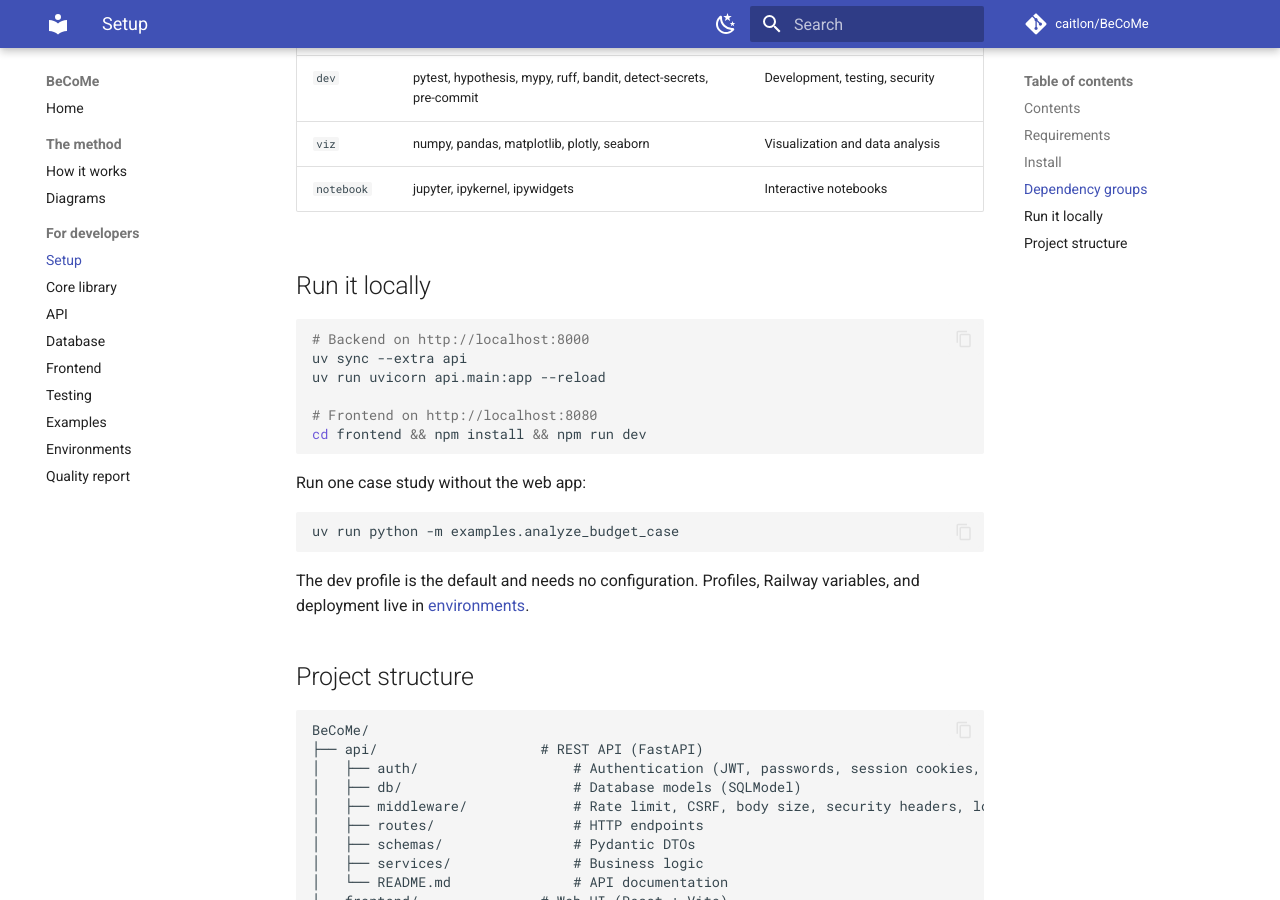
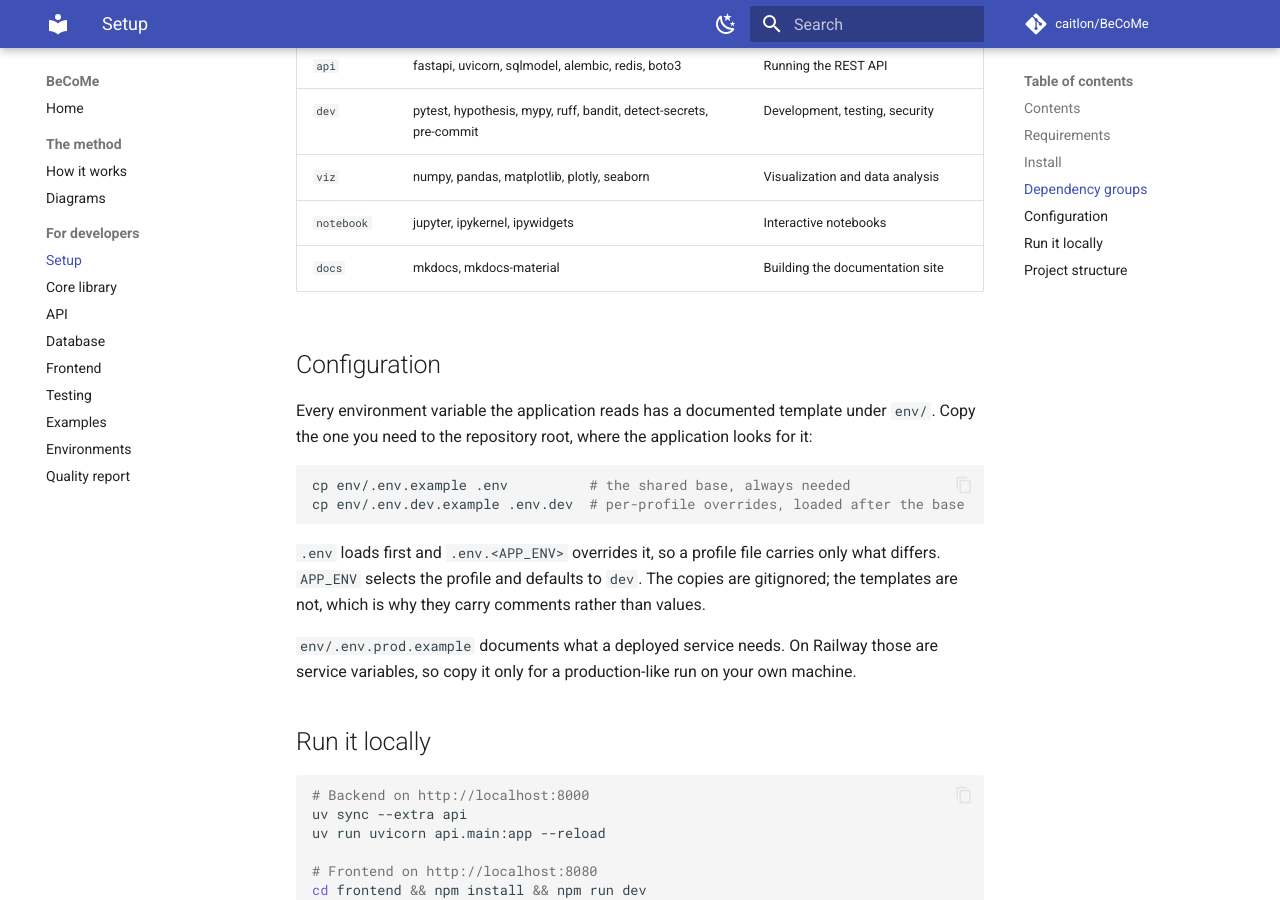
Before and after one commit to caitlon/BeCoMe, an MkDocs documentation site: the page built from docs/development.md, in a window 1280 px wide and 900 px high, scrolled down 1401 px. Built offline with MkDocs 1.6.1 and Material for MkDocs 9.7.7, drawn with Linux system fonts in a browser that asks for light colours; comment, search, counter and statistics services are not loaded.

Commit message:
chore: move env templates and coverage data out of the root

````diff
--- a/docs/development.md
+++ b/docs/development.md
@@ -10,6 +10,7 @@ description](method-description.md). For the deployed profiles, read
 - [Requirements](#requirements)
 - [Install](#install)
 - [Dependency groups](#dependency-groups)
+- [Configuration](#configuration)
 - [Run it locally](#run-it-locally)
 - [Project structure](#project-structure)
 
@@ -56,6 +57,24 @@ pip install -e ".[dev,viz,notebook]"
 | `dev` | pytest, hypothesis, mypy, ruff, bandit, detect-secrets, pre-commit | Development, testing, security |
 | `viz` | numpy, pandas, matplotlib, plotly, seaborn | Visualization and data analysis |
 | `notebook` | jupyter, ipykernel, ipywidgets | Interactive notebooks |
+| `docs` | mkdocs, mkdocs-material | Building the documentation site |
+
+## Configuration
+
+Every environment variable the application reads has a documented template under `env/`.
+Copy the one you need to the repository root, where the application looks for it:
+
+```bash
+cp env/.env.example .env          # the shared base, always needed
+cp env/.env.dev.example .env.dev  # per-profile overrides, loaded after the base
+```
+
+`.env` loads first and `.env.<APP_ENV>` overrides it, so a profile file carries only what
+differs. `APP_ENV` selects the profile and defaults to `dev`. The copies are gitignored;
+the templates are not, which is why they carry comments rather than values.
+
+`env/.env.prod.example` documents what a deployed service needs. On Railway those are
+service variables, so copy it only for a production-like run on your own machine.
 
 ## Run it locally
 
--- a/pyproject.toml
+++ b/pyproject.toml
@@ -167,7 +167,10 @@ filterwarnings = [
 ]
 
 [tool.coverage.run]
-data_file = ".coverage"
+# Out of the repository root: the root is the first thing a newcomer reads, and a
+# machine-written data file competes there with the files that actually explain the
+# project. coverage.py creates the parent directory itself, verified 02.09.
+data_file = ".cache/coverage/.coverage"
 
 [tool.mutmut]
 paths_to_mutate = "src/"
````
Also changed, not shown: 9 other files.
